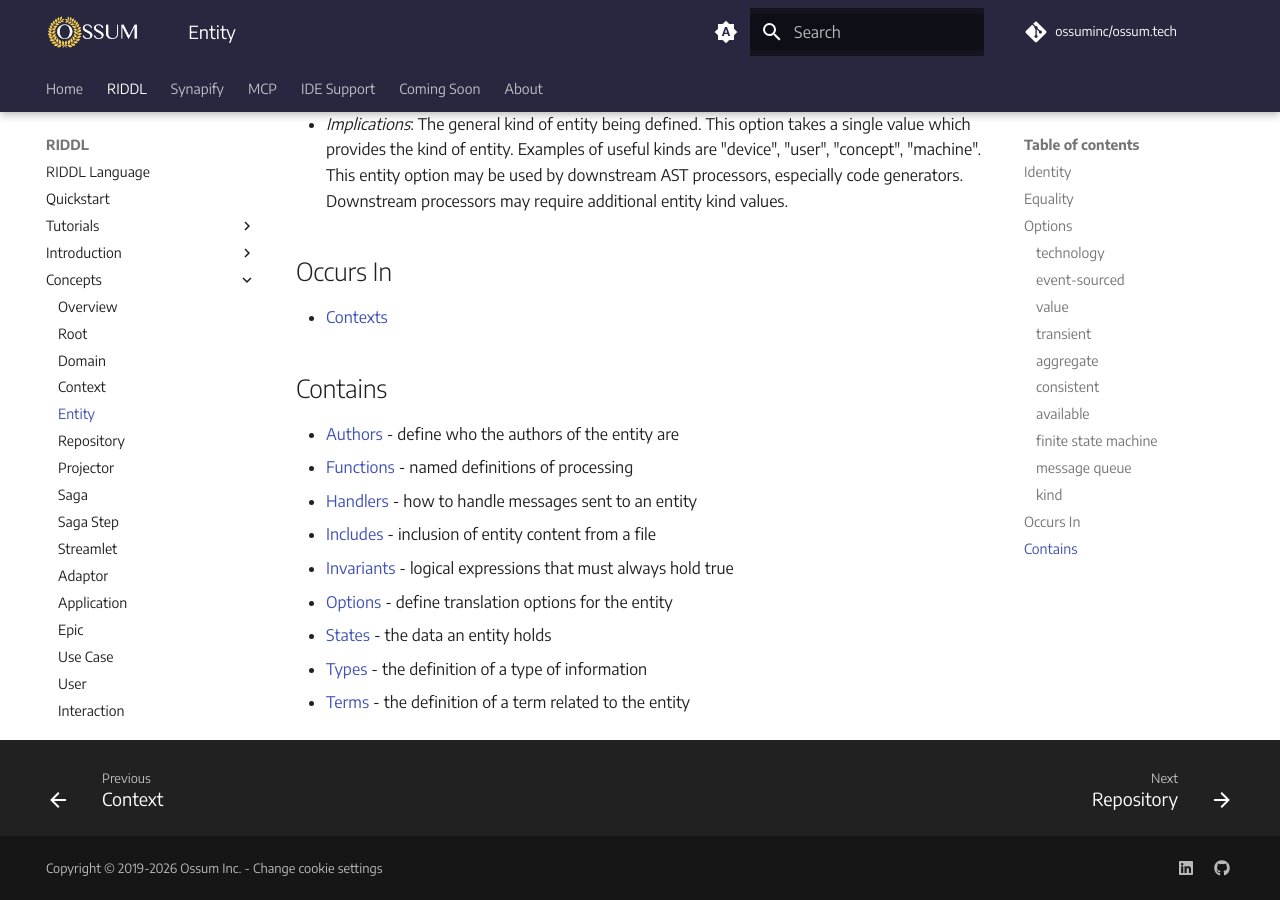
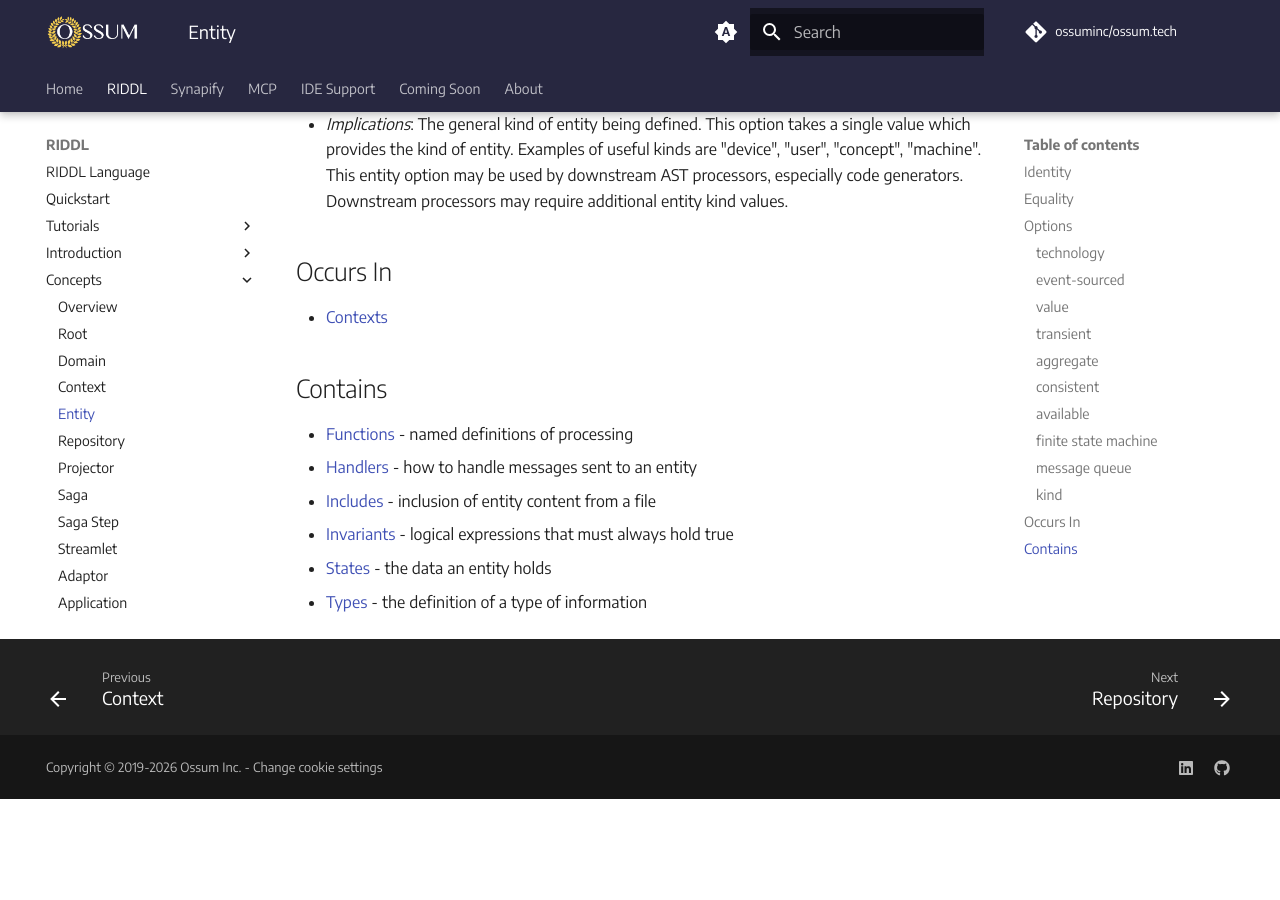
Before and after one commit to ossuminc/ossum.tech, an MkDocs documentation site: the page built from docs/riddl/concepts/entity.md, in a window 1280 px wide and 900 px high, scrolled down 3238 px. Built offline with MkDocs 1.6.1 and Material for MkDocs 9.7.7, drawn with Linux system fonts in a browser that asks for light colours; comment, search, counter and statistics services are not loaded; after the commit the page ends 4037 px from its top, so only the background shows below that.

Commit message:
Remove metadata items from Contains lists in definition pages
Per the EBNF grammar, terms, options, and author references are
metadata (with { } blocks), not body definitions. Author
definitions only occur in Module and Domain bodies.

- domain.md: Remove Options and Terms (keep Authors — correct)
- context.md: Remove Authors and Terms
- entity.md: Remove Authors, Options, and Terms
- projector.md: Remove Authors, Options, and Terms
- adaptor.md: Remove Authors and Terms

Co-Authored-By: Claude Opus 4.6 <noreply@anthropic.com>

```diff
--- a/docs/riddl/concepts/entity.md
+++ b/docs/riddl/concepts/entity.md
@@ -127,12 +127,10 @@ API, etc.) to make implementation decisions.
 
 ## Contains
 
-* [Authors](author.md) - define who the authors of the entity are
 * [Functions](function.md) - named definitions of processing
 * [Handlers](handler.md) - how to handle messages sent to an entity
 * [Includes](include.md) - inclusion of entity content from a file
-* [Invariants](invariant.md) - logical expressions that must always hold true
-* [Options](option.md) - define translation options for the entity
+* [Invariants](invariant.md) - logical expressions that must always
+  hold true
 * [States](state.md) - the data an entity holds
 * [Types](type.md) - the definition of a type of information
-* [Terms](term.md) - the definition of a term related to the entity
```
Also changed, not shown: docs/riddl/concepts/adaptor.md (+0 -2 lines), docs/riddl/concepts/context.md (+0 -2 lines), docs/riddl/concepts/domain.md (+2 -5 lines), docs/riddl/concepts/projector.md (+0 -3 lines).
